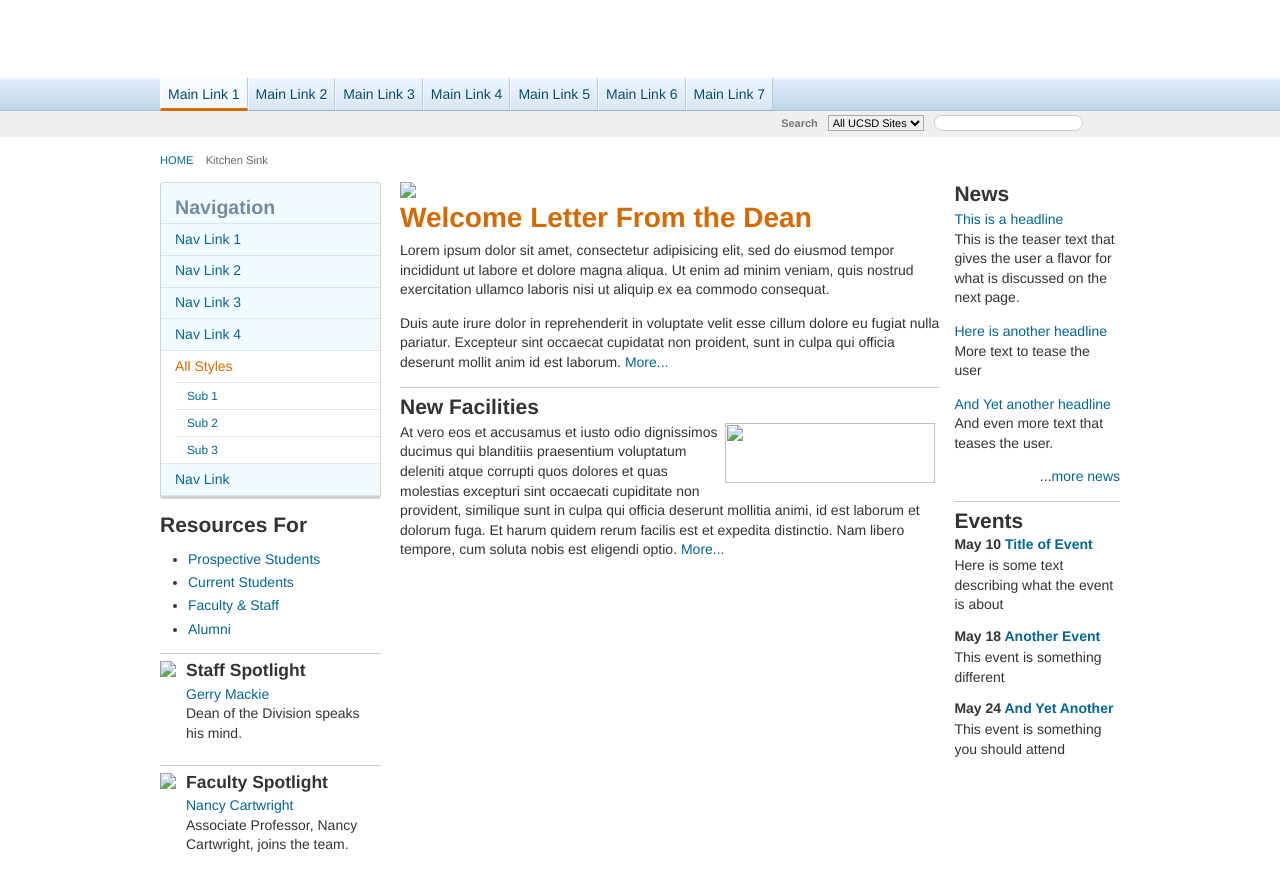
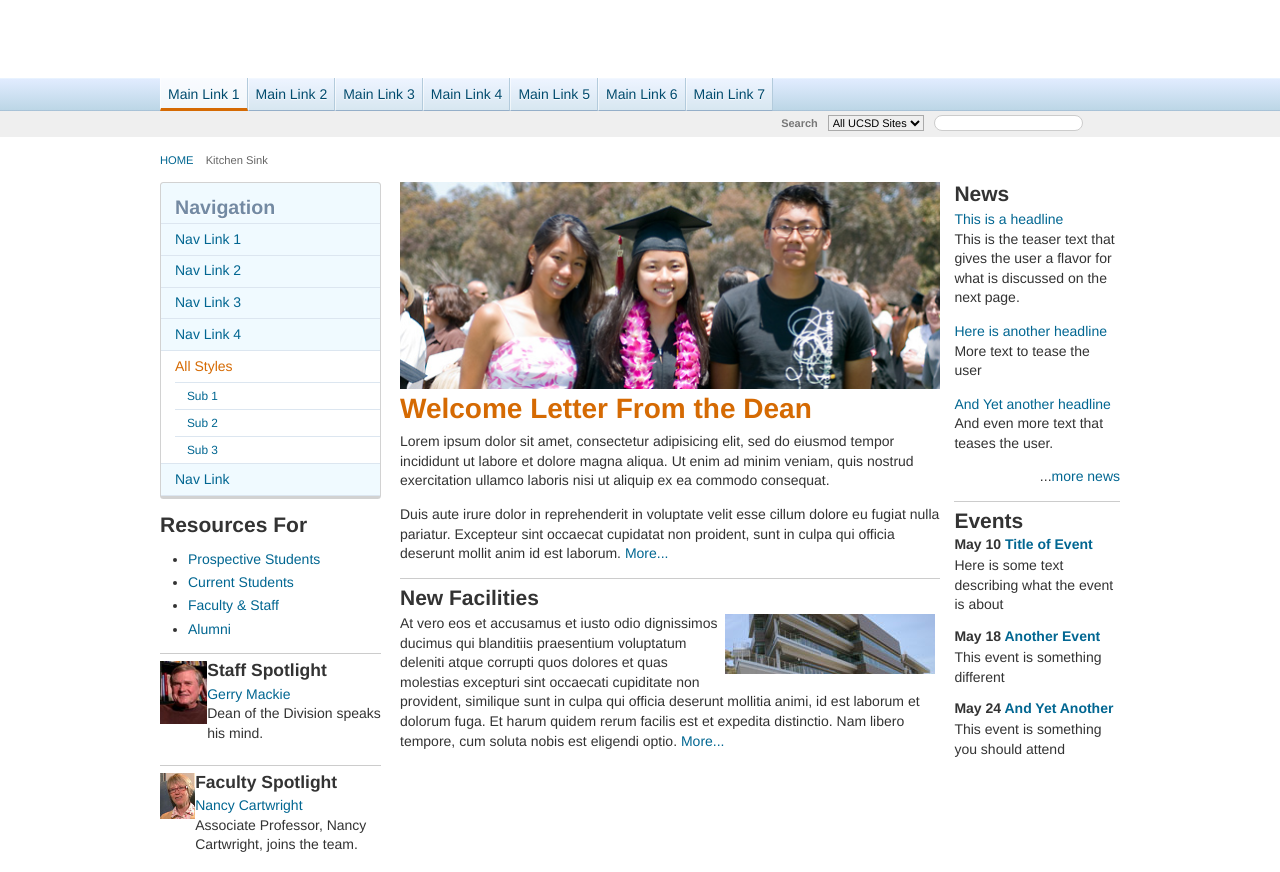
Before and after one commit to sukmanchui/Decorator, a plain HTML site: page demo.html in a window 1280 px wide. Shown: the top 872 px of the page. Drawn offline with Linux system fonts and the light colour scheme.

Commit message:
Added images and updated image path.

```diff
--- a/demo.html
+++ b/demo.html
@@ -99,7 +99,7 @@
 <!-- display the main content -->
 <div id="tdr_3_col_wrap">
     <div id="tdr_3_col_content">
-<img src="img/banner3.jpg" width="100%" />
+<img src="images/banner3.jpg" width="100%" />
           <h1>Welcome Letter From the Dean</h1>
           <p>
          Lorem ipsum dolor sit amet, consectetur adipisicing elit, sed do eiusmod tempor incididunt ut labore et dolore magna aliqua. Ut enim ad minim veniam, quis nostrud exercitation ullamco laboris nisi ut aliquip ex ea commodo consequat.</p>
@@ -107,7 +107,7 @@
 <hr class="light" />
           <h2>New Facilities</h2>
 
-          <p><img src="img/rady.jpg" width="210" height="60" alt="" / align="right" hspace="5">At vero eos et accusamus et iusto odio dignissimos ducimus qui blanditiis praesentium voluptatum deleniti atque corrupti quos dolores et quas molestias excepturi sint occaecati cupiditate non provident, similique sunt in culpa qui officia deserunt mollitia animi, id est laborum et dolorum fuga. Et harum quidem rerum facilis est et expedita distinctio. Nam libero tempore, cum soluta nobis est eligendi optio. <a href="#">More...</a></p>
+          <p><img src="images/rady.jpg" width="210" height="60" alt="" / align="right" hspace="5">At vero eos et accusamus et iusto odio dignissimos ducimus qui blanditiis praesentium voluptatum deleniti atque corrupti quos dolores et quas molestias excepturi sint occaecati cupiditate non provident, similique sunt in culpa qui officia deserunt mollitia animi, id est laborum et dolorum fuga. Et harum quidem rerum facilis est et expedita distinctio. Nam libero tempore, cum soluta nobis est eligendi optio. <a href="#">More...</a></p>
   </div><!--/content-->
   <div id="tdr_3_col_supplement">
 					<h2>News</h2>
@@ -192,14 +192,14 @@
 					<hr class="light" />
 					<table>
 					  <tr style="vertical-align:top;" >
-					    <td><a href="#"><img src="img/gerry.jpg" style="margin-right:10px" /></a></td>
+					    <td><a href="#"><img src="images/gerry.jpg" style="margin-right:10px" /></a></td>
 					    <td><h3>Staff Spotlight</h3><p><a href="#">Gerry Mackie</a><br />Dean of the Division speaks his mind.</p></td>
 					  </tr>
 					</table>
 					<hr class="light" />
 					<table>
 					  <tr style="vertical-align:top;">
-					    <td><a href="#"><img src="img/nancy.jpg" style="margin-right:10px" /></a></td>
+					    <td><a href="#"><img src="images/nancy.jpg" style="margin-right:10px" /></a></td>
 					    <td><h3>Faculty Spotlight</h3><p><a href="#">Nancy Cartwright</a><br />Associate Professor, Nancy Cartwright, joins the team.</p></td>
 					  </tr>
 					</table>
```
Also changed, not shown: images/Susan.jpg (added), images/banner3.jpg (added), images/gerry.jpg (added), images/mosquito.jpg (added), images/nancy.jpg (added), images/rady.jpg (added).
